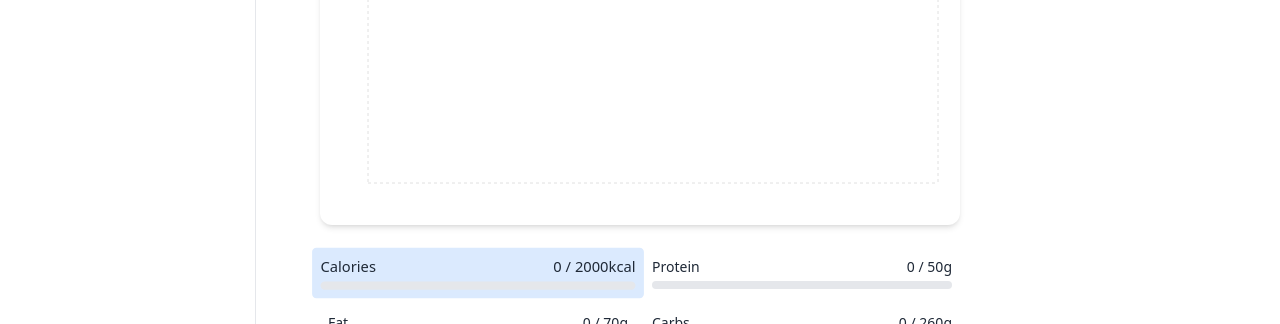
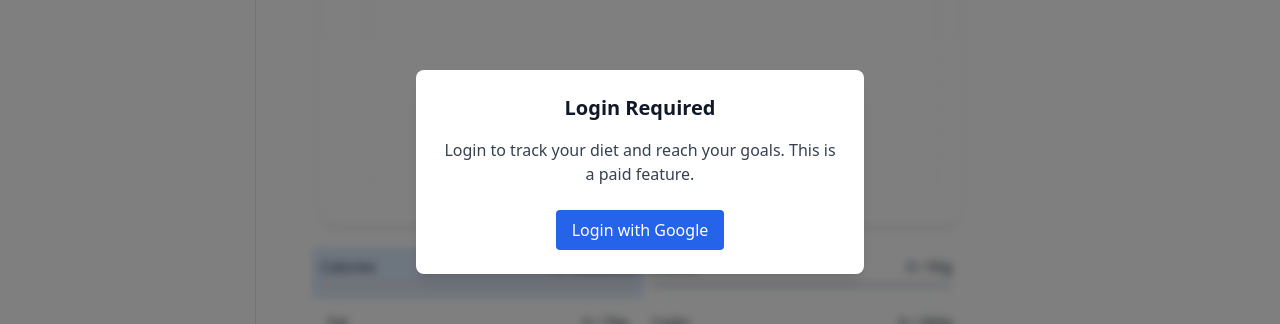
Before and after one commit to saurabh-saha/nutricheck, a React (Vite) app: page /track in a window 1280 px wide. Shown: the part 240-564 px from the top of the page. Built offline with nearby package versions, Linux system fonts and the light colour scheme; no server answers.

Commit message:
disable nutircheck page without login

```diff
--- a/src/pages/NutritionTracker.jsx
+++ b/src/pages/NutritionTracker.jsx
@@ -1,4 +1,8 @@
 import { useState, useEffect } from 'react'
+import { useAuthState } from "react-firebase-hooks/auth";
+import { auth } from "../utils/firebaseConfig";
+import { loginWithGoogle } from "../utils/firebaseLogin";
+
 import Layout from '../components/Layout'
 import {
   getTrackerHistory,
@@ -9,6 +13,7 @@ import AddFoodDialog from '../components/AddFoodDialog'
 import NutrientBreakdown from "../components/NutrientBreakdown"
 
 export default function NutritionTracker() {
+  const [user] = useAuthState(auth);
   const [history, setHistory] = useState([])
   const [todayData, setTodayData] = useState({})
   const [selectedNutrient, setSelectedNutrient] = useState("calories")
@@ -24,6 +29,7 @@ export default function NutritionTracker() {
 
   return (
     <Layout>
+      <div className={`relative ${!user ? 'filter blur-sm pointer-events-none select-none' : ''}`}>
         <NutrientBreakdown
           history={history}
           todayData={todayData}
@@ -35,7 +41,26 @@ export default function NutritionTracker() {
           setHistory={setHistory}
           setTodayData={setTodayData}
         />
+      </div>
 
+      {!user && (
+        <div className="fixed inset-0 flex flex-col justify-center items-center bg-black bg-opacity-50 z-50 p-4">
+          <div className="bg-white dark:bg-gray-800 rounded-lg shadow-lg max-w-md w-full p-6 text-center">
+            <h2 className="text-xl font-semibold mb-4 text-gray-900 dark:text-gray-100">
+              Login Required
+            </h2>
+            <p className="mb-6 text-gray-700 dark:text-gray-300">
+              Login to track your diet and reach your goals. This is a paid feature.
+            </p>
+            <button
+              onClick={() => loginWithGoogle()}
+              className="px-4 py-2 bg-blue-600 hover:bg-blue-700 text-white rounded"
+            >
+              Login with Google
+            </button>
+          </div>
+        </div>
+      )}
     </Layout>
   )
 }
```
Lines whose indentation alone changed are shown as unchanged.
